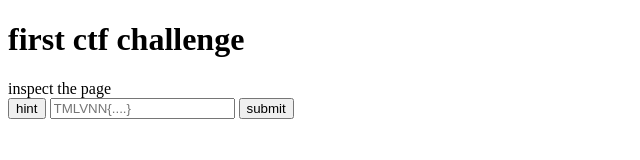
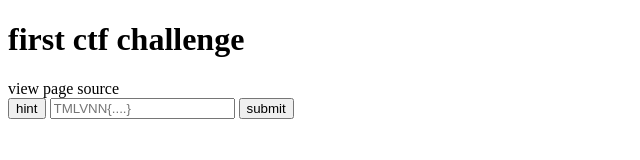
Before and after one commit to tamilvanansambasivam/fun-ctf, a plain HTML site: page 10-08-2025/index.html in a window 1280 px wide. Both pictures are taken after a click on the button "hint". Shown: the full height of the page, 0-640 px from the left. Drawn offline with Linux system fonts and the light colour scheme.

Commit message:
simple update

```diff
--- a/10-08-2025/index.html
+++ b/10-08-2025/index.html
@@ -21,7 +21,7 @@
         let content = document.getElementById("hint");
 
         if (content.innerHTML == "") {
-          content.innerHTML = "inspect the page";
+          content.innerHTML = "view page source";
         } else {
           content.innerHTML = "";
         }
```
